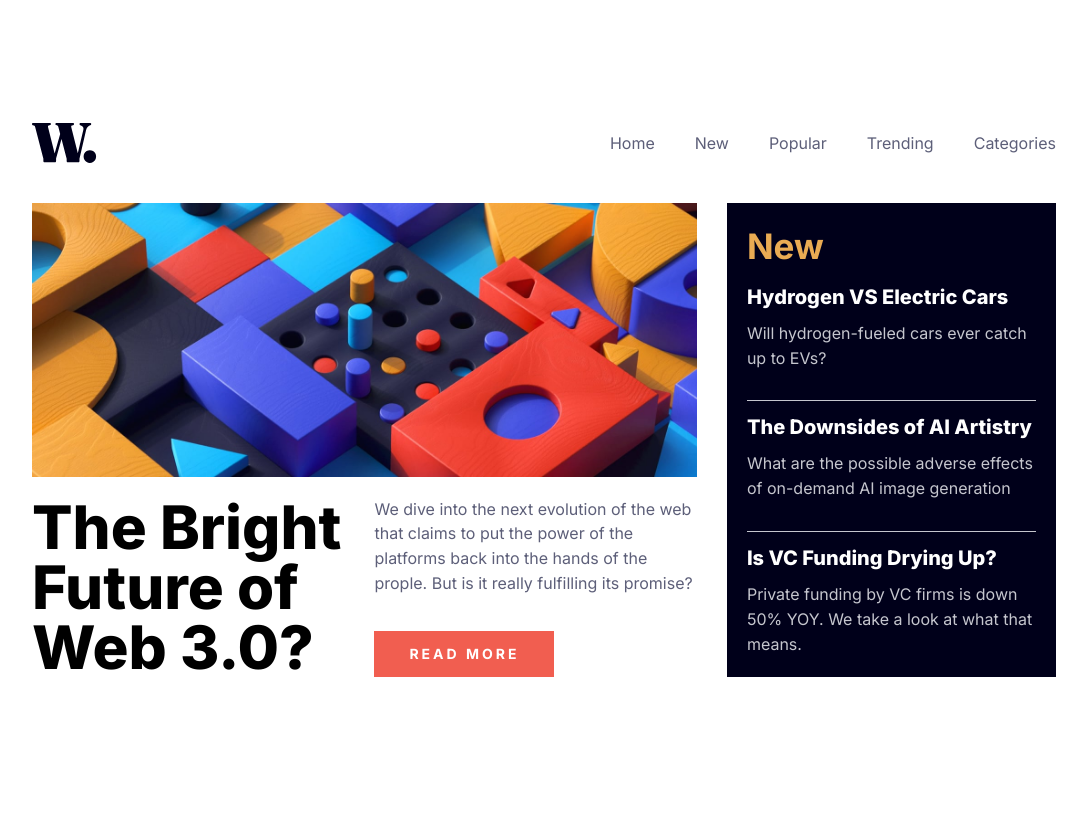
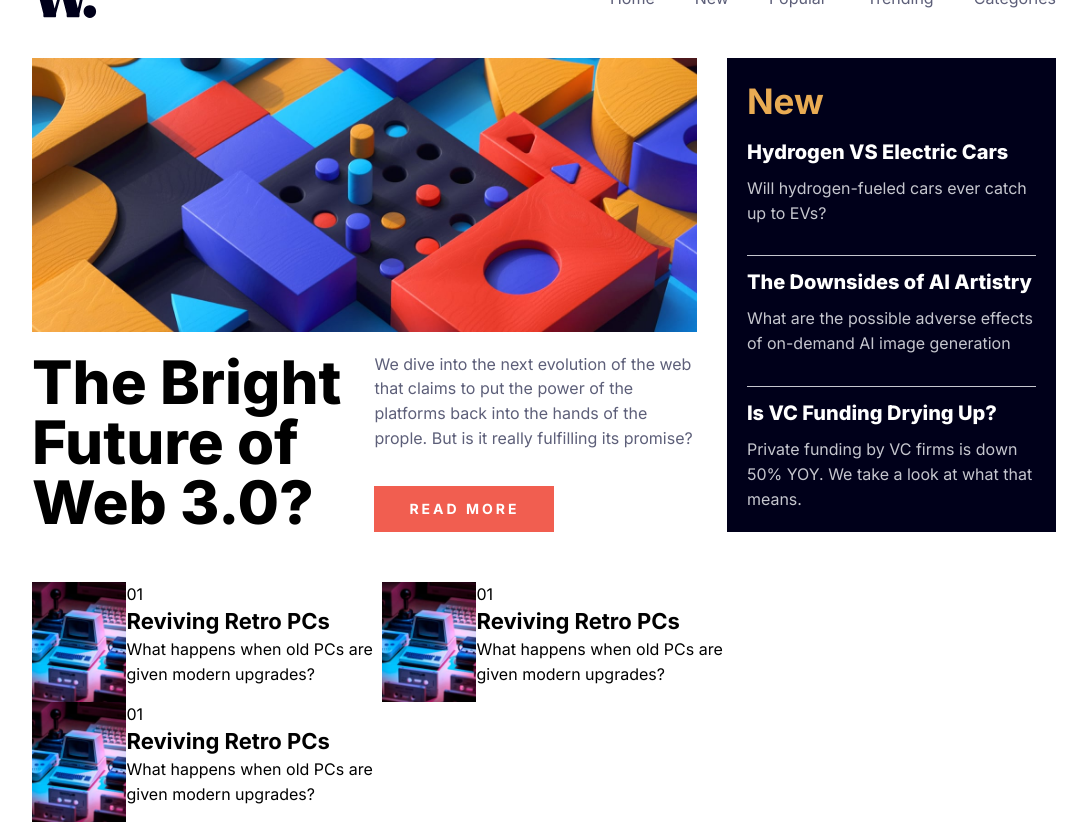
Before and after one commit to lucasfeklein/news-homepage, a React (Vite) app: page / in a window 1280 px wide. Shown: the whole page, without its empty margins (96-1183 px from the left). Before the commit the page ends 800 px from the top, so only its background shows below. Built offline with nearby package versions, Linux system fonts and the light colour scheme.

Commit message:
start of the last part of content section

```diff
--- a/src/components/Content/Content.jsx
+++ b/src/components/Content/Content.jsx
@@ -1,4 +1,4 @@
-import { Box, Button, Image, Text, Title } from "@mantine/core";
+import { Box, Button, Flex, Image, Text, Title } from "@mantine/core";
 import classes from "./Content.module.css";
 
 const cards = [
@@ -20,11 +20,14 @@ const cards = [
 
 function Content() {
   return (
+    <Box>
       <Box className={classes.content_container}>
         <Box className={classes.main_content}>
           <Image src="./image-web-3-desktop.jpg" />
           <Box className={classes.title_container}>
-          <Title className={classes.title}>The Bright Future of Web 3.0?</Title>
+            <Title className={classes.title}>
+              The Bright Future of Web 3.0?
+            </Title>
             <Box
               style={{
                 display: "flex",
@@ -33,9 +36,9 @@ function Content() {
               }}
             >
               <Text color="hsl(236, 13%, 42%)">
-              We dive into the next evolution of the web that claims to put the
-              power of the platforms back into the hands of the prople. But is
-              it really fulfilling its promise?
+                We dive into the next evolution of the web that claims to put
+                the power of the platforms back into the hands of the prople.
+                But is it really fulfilling its promise?
               </Text>
               <Button className={classes.button}>READ MORE</Button>
             </Box>
@@ -53,6 +56,33 @@ function Content() {
           ))}
         </Box>
       </Box>
+      <Flex wrap="wrap" mt={50}>
+        <Flex w={350}>
+          <Image src="./image-retro-pcs.jpg" height={120} />
+          <Box>
+            <Text>01</Text>
+            <Title order={3}>Reviving Retro PCs</Title>
+            <Text>What happens when old PCs are given modern upgrades?</Text>
+          </Box>
+        </Flex>
+        <Flex w={350}>
+          <Image src="./image-retro-pcs.jpg" height={120} />
+          <Box>
+            <Text>01</Text>
+            <Title order={3}>Reviving Retro PCs</Title>
+            <Text>What happens when old PCs are given modern upgrades?</Text>
+          </Box>
+        </Flex>
+        <Flex w={350}>
+          <Image src="./image-retro-pcs.jpg" height={120} />
+          <Box>
+            <Text>01</Text>
+            <Title order={3}>Reviving Retro PCs</Title>
+            <Text>What happens when old PCs are given modern upgrades?</Text>
+          </Box>
+        </Flex>
+      </Flex>
+    </Box>
   );
 }
 
```
Lines whose indentation alone changed are shown as unchanged.
